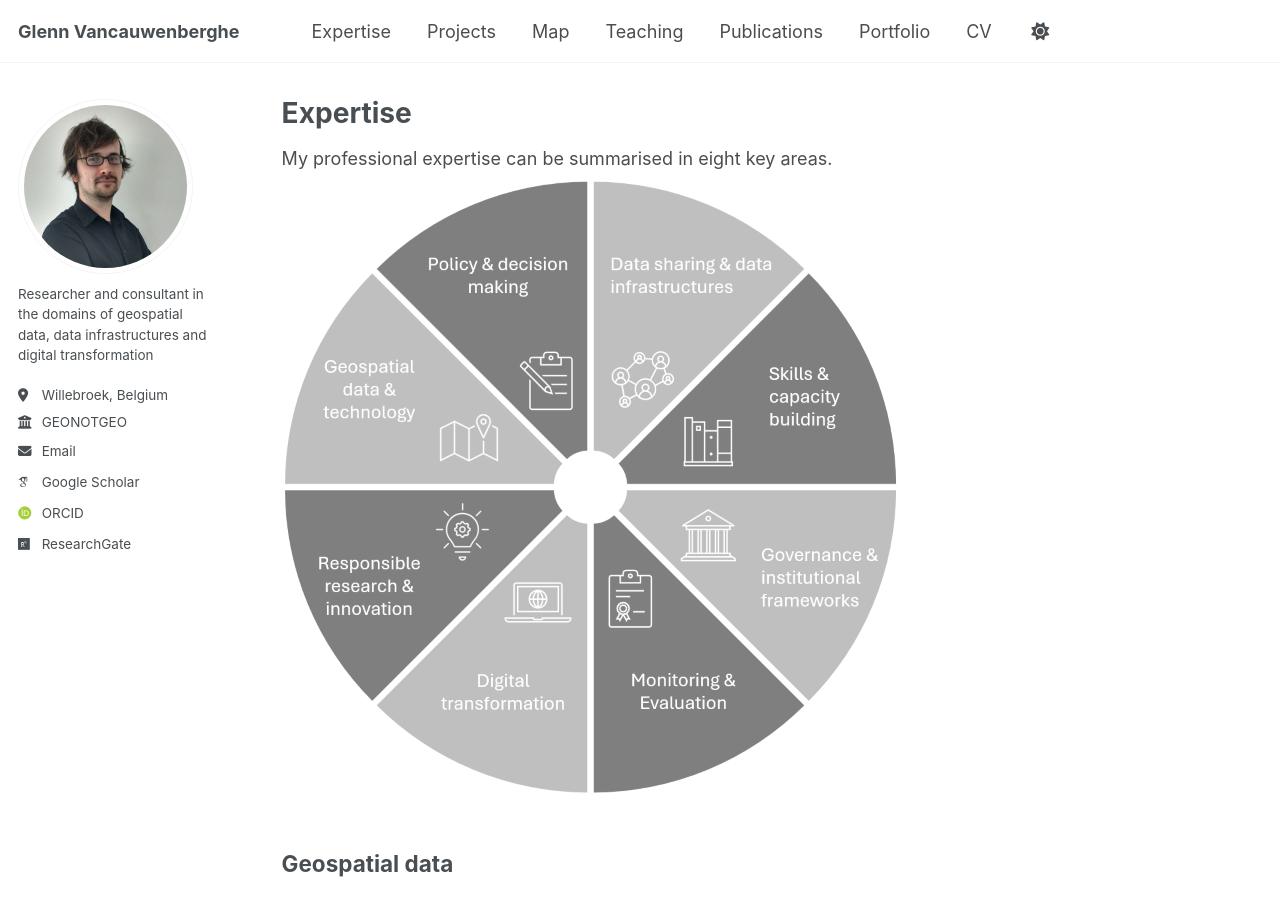
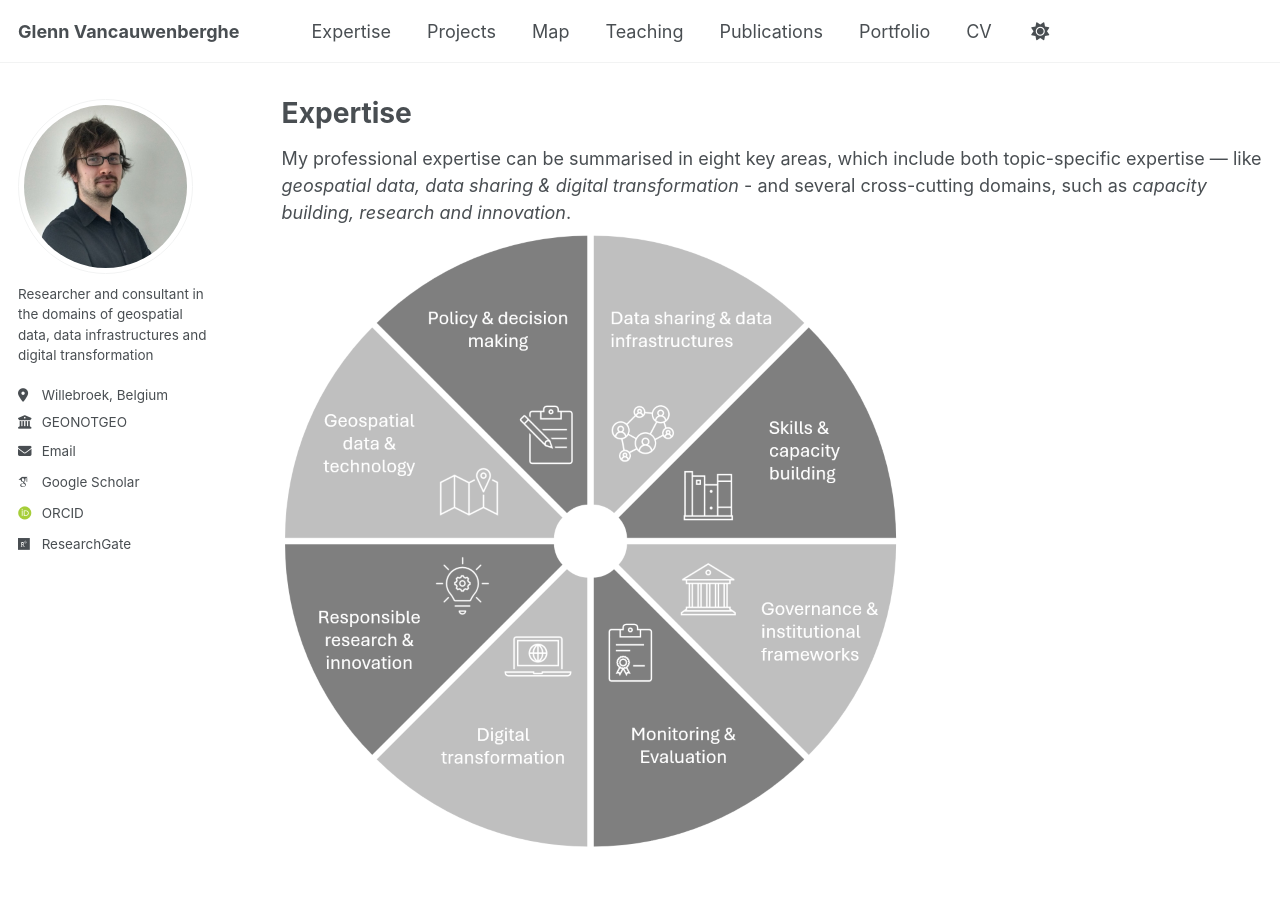
Before and after one commit to GVancauwenberghe/gvancauwenberghe.github.io, a Jekyll site: the page built from _pages/expert.md, in a window 1280 px wide and 900 px high. Built offline with Jekyll 4.4.1, drawn with Linux system fonts in a browser that asks for light colours; some web fonts are replaced.

Commit message:
Update expert.md

```diff
--- a/_pages/expert.md
+++ b/_pages/expert.md
@@ -7,7 +7,7 @@ author_profile: true
 
 {% include base_path %}
 
-My professional expertise can be summarised in eight key areas.
+My professional expertise can be summarised in eight key areas, which include both topic-specific expertise — like _geospatial data, data sharing & digital transformation_ - and several cross-cutting domains, such as _capacity building, research and innovation_.
 <br/><img src='/images/expert4.png'>
 
 
```
